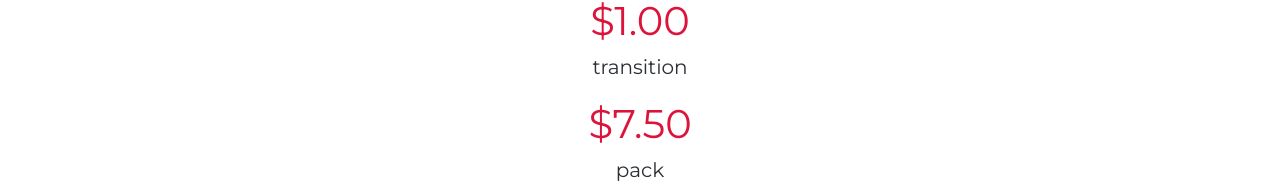
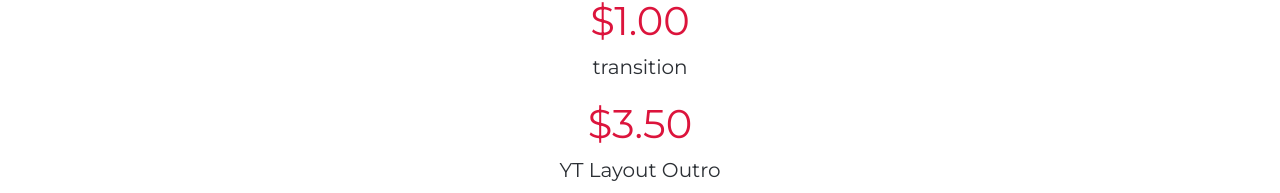
Before and after one commit to SappyFX/sappyfx.github.io, a plain HTML site: page shop.html in a window 1280 px wide. Shown: the part 737-930 px from the top of the page. Drawn offline with Linux system fonts and the light colour scheme.

Commit message:
Update shop.html

```diff
--- a/shop.html
+++ b/shop.html
@@ -25,6 +25,7 @@
     <div class="bold">$2.00</div><div class="text">outro</div>
     <div class="bold">$1.50</div><div class="text">lower thirds</div>
     <div class="bold">$1.00</div><div class="text">transition</div>
+    <div class="bold">$3.50</div><div class="text">YT Layout Outro</div>
     <div class="bold">$7.50</div><div class="text">pack</div><div class="dsmall">includes everything above</div>
     <br>
     <div class="text">have you seen my work yet?</div>
```
